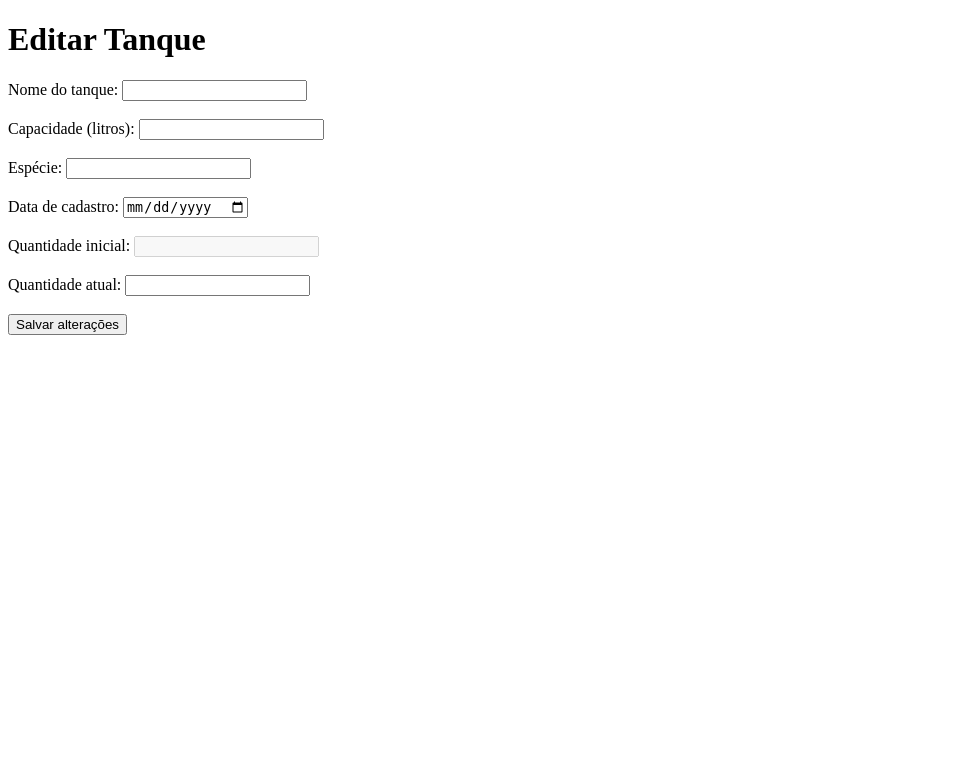
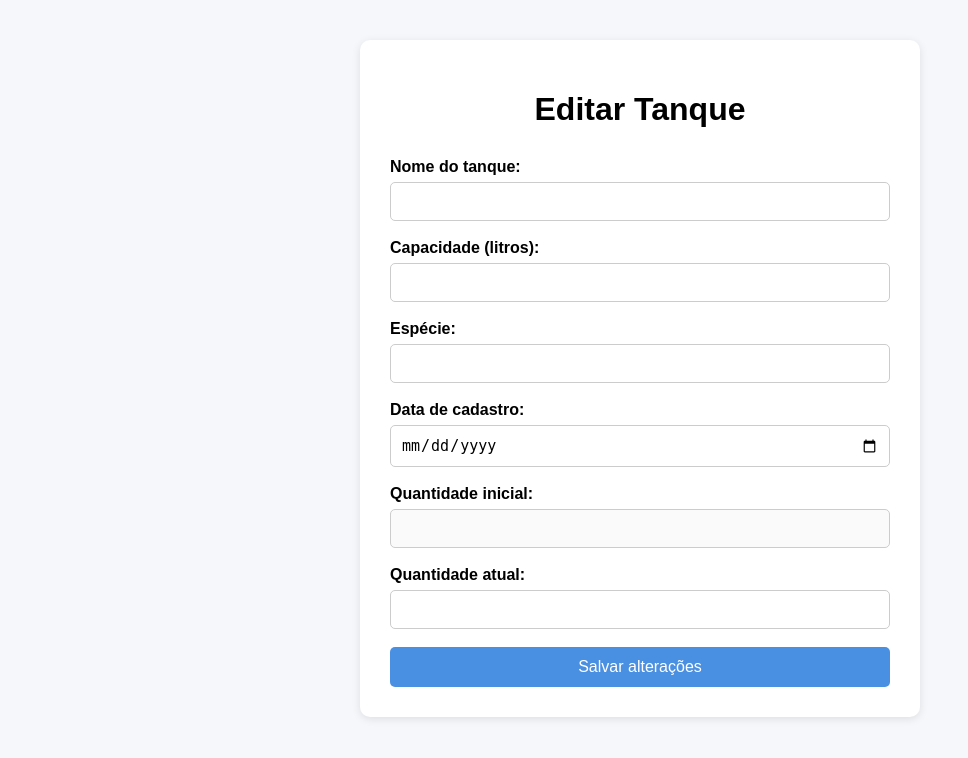
Before and after one commit to Teles-M/Projeto-Parametros-de-Piscicultura, a Flask app: page /editar_tanque/1 in a window 1280 px wide. Shown: the top 758 px of the page, without its empty margins (0-968 px from the left). Run offline with Flask 3, Linux system fonts and the light colour scheme; data that the repository does not hold is empty.

Commit message:
css cadastrar e ditar tanque

```diff
--- a/static/style.css
+++ b/static/style.css
@@ -0,0 +1,65 @@
+body {
+    font-family: Arial, sans-serif;
+    background-color: #f5f7fa;
+    margin: 0;
+    padding: 40px;
+}
+
+.container {
+    width: 500px;
+    margin: 0 auto;
+    background-color: white;
+    padding: 30px;
+    border-radius: 10px;
+    box-shadow: 0 2px 8px rgba(0, 0, 0, 0.1);
+}
+
+h1 {
+    text-align: center;
+    margin-bottom: 30px;
+}
+
+.formulario {
+    display: flex;
+    flex-direction: column;
+}
+
+.formulario label {
+    margin-bottom: 6px;
+    font-weight: bold;
+}
+
+.formulario input {
+    padding: 10px;
+    margin-bottom: 18px;
+    border: 1px solid #ccc;
+    border-radius: 5px;
+    font-size: 15px;
+}
+
+.formulario input:focus {
+    outline: none;
+    border-color: #4a90e2;
+}
+
+.botao {
+    padding: 11px;
+    border: none;
+    border-radius: 5px;
+    background-color: #4a90e2;
+    color: white;
+    font-size: 16px;
+    cursor: pointer;
+}
+
+.botao:hover {
+    background-color: #357abd;
+}
+
+.voltar {
+    display: block;
+    margin-top: 15px;
+    text-align: center;
+    text-decoration: none;
+    color: #4a90e2;
+}
--- a/templates/editar_tanque.html
+++ b/templates/editar_tanque.html
@@ -4,13 +4,17 @@
 <head>
     <meta charset="UTF-8">
     <title>Editar Tanque</title>
+
+    <link rel="stylesheet" href="{{ url_for('static', filename='style.css') }}">
 </head>
 
 <body>
 
+    <div class="container">
+
         <h1>Editar Tanque</h1>
 
-    <form method="POST">
+        <form method="POST" class="formulario">
 
             <label>Nome do tanque:</label>
             <input
@@ -20,8 +24,6 @@
                 required
             >
 
-        <br><br>
-
             <label>Capacidade (litros):</label>
             <input
                 type="number"
@@ -29,8 +31,6 @@
                 value="{{ tanque['capacidade'] }}"
                 required
             >
-
-        <br><br>
 
             <label>Espécie:</label>
             <input
@@ -40,8 +40,6 @@
                 required
             >
 
-        <br><br>
-
             <label>Data de cadastro:</label>
             <input
                 type="date"
@@ -50,16 +48,12 @@
                 required
             >
 
-        <br><br>
-
             <label>Quantidade inicial:</label>
             <input
                 type="number"
                 value="{{ tanque['quantidade_inicial'] }}"
                 disabled
             >
-
-        <br><br>
 
             <label>Quantidade atual:</label>
             <input
@@ -70,14 +64,14 @@
                 required
             >
 
-        <br><br>
-
-        <button type="submit">
+            <button type="submit" class="botao">
                 Salvar alterações
             </button>
 
         </form>
 
+    </div>
+
 </body>
 
 </html>
```
Also changed, not shown: templates/cadastro_tanque.html (+8 -12 lines). Lines whose indentation alone changed are shown as unchanged.
